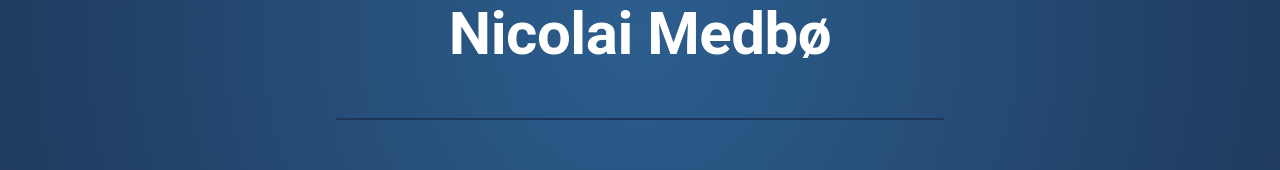
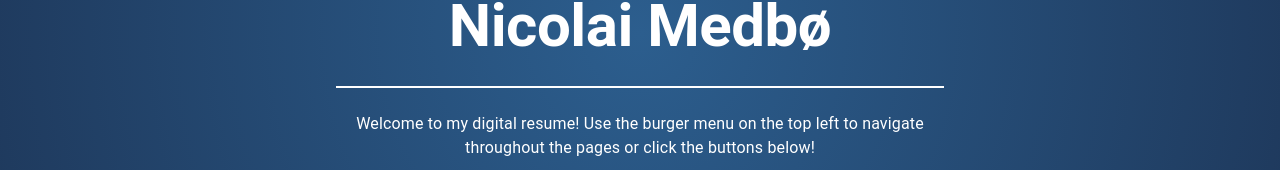
Before and after one commit to Tenico05/nicolai-resume-site, a Next.js app in the folder cv-side/: page /home in a window 1280 px wide. Shown: the part 430-600 px from the top of the page. Built offline with nearby package versions, Linux system fonts and the light colour scheme.

Commit message:
changed footer size and spacer line color

```diff
--- a/cv-side/src/app/home/page.tsx
+++ b/cv-side/src/app/home/page.tsx
@@ -32,7 +32,7 @@ export default function Home() {
           display: 'flex',
           flexDirection: 'column',
           alignItems: 'center',
-          gap: 4,
+          gap: 3,
           padding: 4,
           textAlign: 'center'
         }}
@@ -41,7 +41,7 @@ export default function Home() {
         <Typography variant="h2" sx={{ fontWeight: 'bold', color: 'var(--color-text-light)' }}>
           Nicolai Medbø
         </Typography>
-        <Box sx={{ width: '50%', borderBottom: '2px solid var(--color-text)', my: 2 }} />
+        <Box sx={{ width: '50%', borderBottom: '2px solid var(--color-text-light)', my: 0 }} />
 
         <TypewriterContainer>
           {text}
--- a/cv-side/src/components/footer.tsx
+++ b/cv-side/src/components/footer.tsx
@@ -2,8 +2,8 @@ export default function Footer() {
     const currentYear = new Date().getFullYear()
 
     return (
-      <footer className="bg-gray-800 text-white py-4 mt-auto">
-        <div className="container mx-auto px-4">
+      <footer className="bg-gray-800 text-white py-6 mt-auto">
+        <div className="container mx-auto px-6">
           <p className="text-center text-sm">
             © {currentYear} Nicolai Medbø.
           </p>
```
